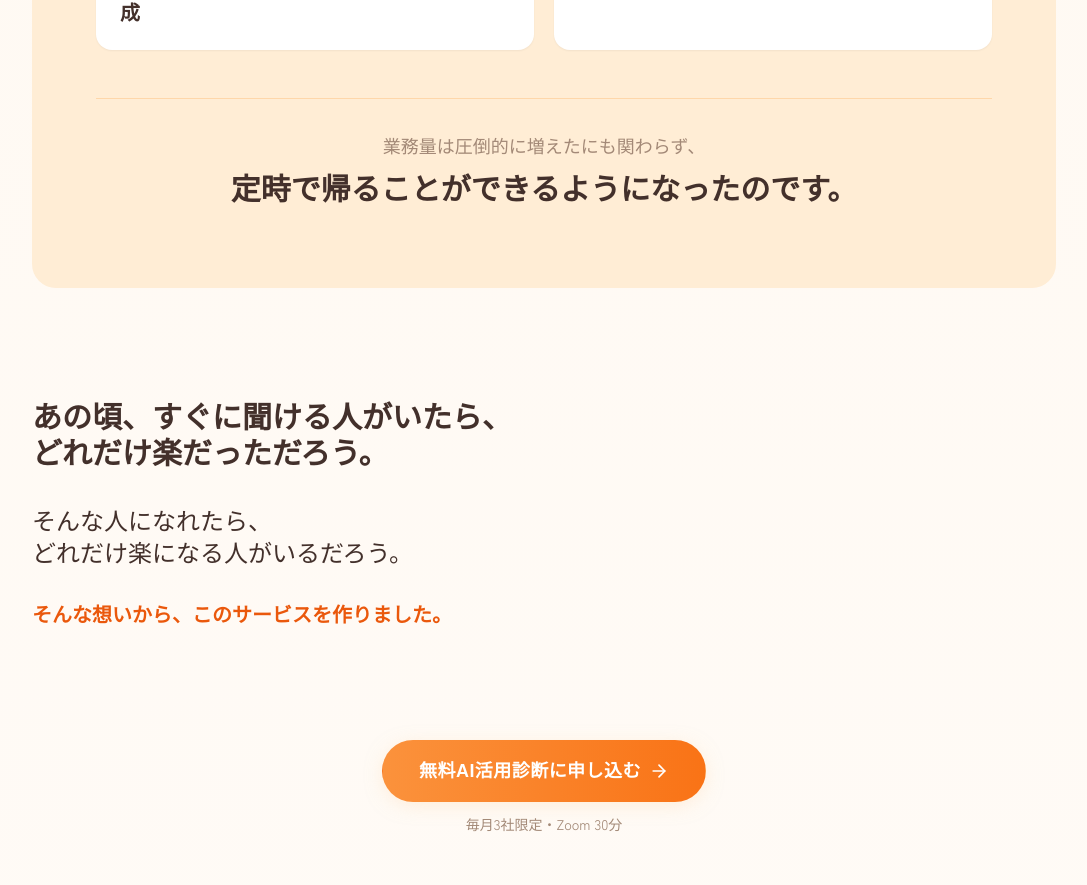
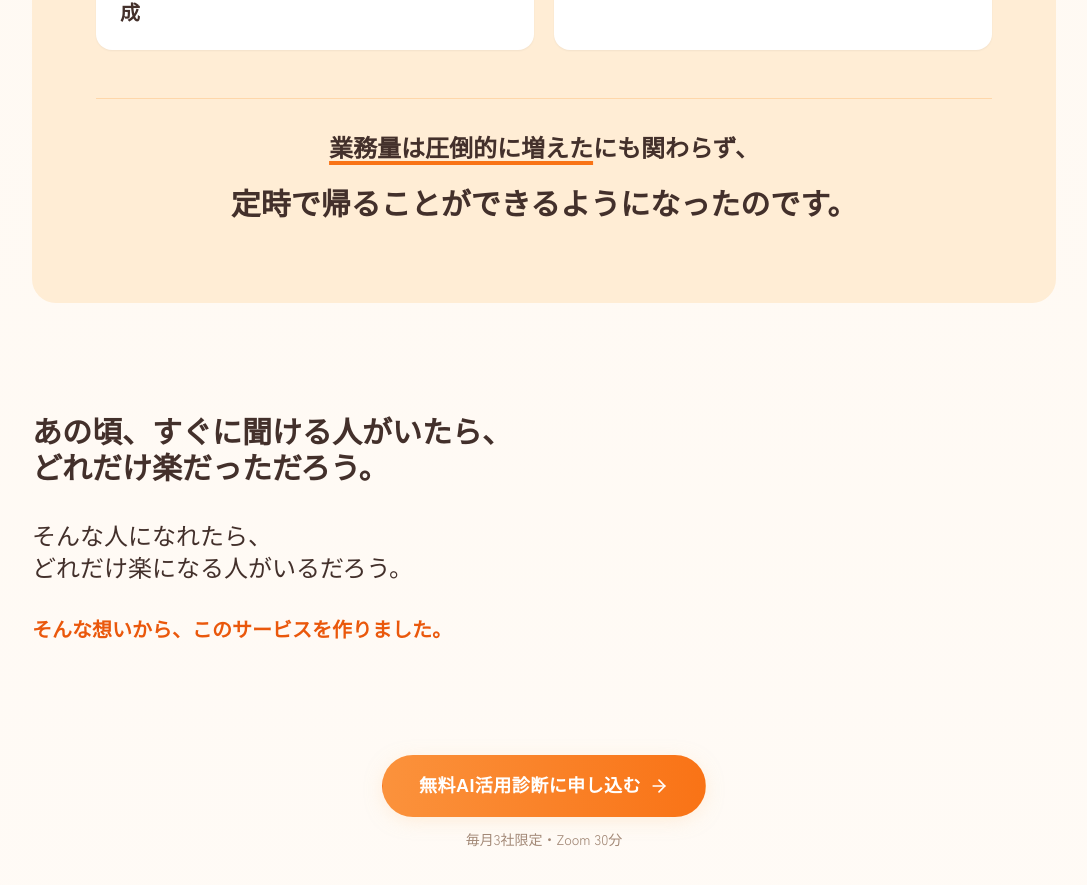
Before and after one commit to shunsuke-tnk/ai-komon-lp, a React (Vite) app: page / in a window 1280 px wide. Shown: the part 6216-7101 px from the top of the page, without its empty margins (96-1183 px from the left). Built offline with nearby package versions, Linux system fonts and the light colour scheme; a web font is replaced by a local one.

Commit message:
微調整。

```diff
--- a/App.tsx
+++ b/App.tsx
@@ -539,8 +539,8 @@ const App: React.FC = () => {
 
               {/* 結論 */}
               <div className="text-center pt-8 border-t border-primary-200">
-                <p className="text-text-muted text-lg leading-relaxed mb-3">
-                  業務量は圧倒的に増えたにも関わらず、
+                <p className="text-text-heading text-xl md:text-2xl font-bold leading-relaxed mb-6">
+                  <span className="underline decoration-primary-500 decoration-4 underline-offset-4">業務量は圧倒的に増えた</span>にも関わらず、
                 </p>
                 <p className="text-2xl md:text-3xl text-text-heading font-bold font-rounded leading-relaxed">
                   定時で帰ることができるようになったのです。
```
